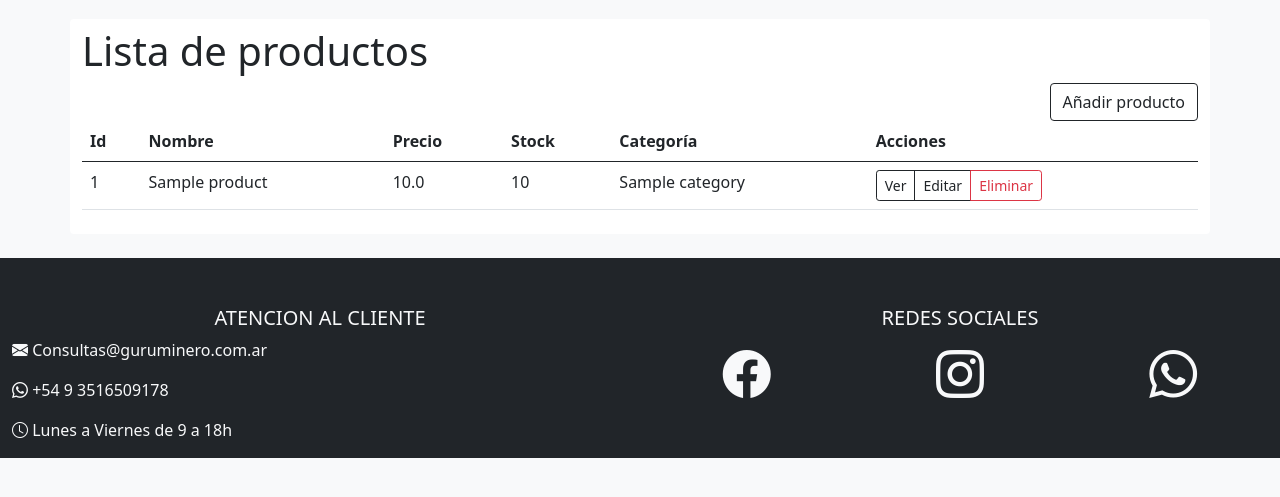
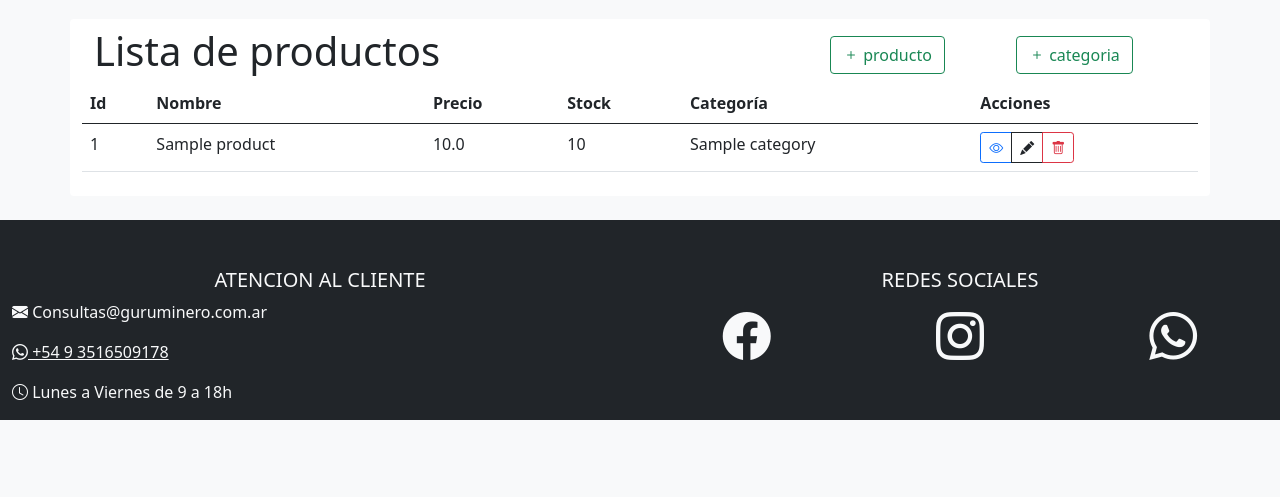
Before and after one commit to ivanln26/404_minerva, a Django app: page /products/ in a window 1280 px wide. Shown: the part 56-553 px from the top of the page. Run offline with Django 3.2, Linux system fonts and the light colour scheme; tables that the repository leaves empty hold one stand-in row (values such as "Sample post").

Commit message:
Add some links and icons

```diff
--- a/minerva/templates/footer.html
+++ b/minerva/templates/footer.html
@@ -3,7 +3,7 @@
     <div class="col text-light">
       <h5 class="text-center">ATENCION AL CLIENTE</h5>
       <p><i class="bi-envelope-fill"></i> Consultas@guruminero.com.ar</p>
-      <p><i class="bi-whatsapp"></i> +54 9 3516509178</p>
+      <p> <a class="link-light" target="blank" href=" https://web.whatsapp.com/send?phone=+5493515680925"><i class="bi-whatsapp"></i> +54 9 3516509178</p></a>
       <p><i class="bi-clock"></i> Lunes a Viernes de 9 a 18h</p>
       </ul>
     </div>
@@ -11,13 +11,13 @@
       <h5>REDES SOCIALES</h5>
       <div class="row">
         <div class="col">
-          <a class="link-light" style="font-size: 3em;" href=""><i class="bi-facebook"></i></a>
+          <a class="link-light" target="blank" style="font-size: 3em;" href="https://facebook.com"><i class="bi-facebook"></i></a>
         </div>
         <div class="col">
-          <a class="link-light" style="font-size: 3em;" href=""><i class="bi-instagram"></i></a>
+          <a class="link-light" target="blank" style="font-size: 3em;" href="https://instagram.com/GuruMinero"><i class="bi-instagram"></i></a>
         </div>
         <div class="col">
-          <a class="link-light" style="font-size: 3em;" href=""><i class="bi-whatsapp"></i></a>
+          <a class="link-light" target="blank" style="font-size: 3em;" href="https://web.whatsapp.com/send?phone=+5493515680925"><i class="bi-whatsapp"></i></a>
         </div>
       </div>
     </div>
--- a/minerva/templates/navbar.html
+++ b/minerva/templates/navbar.html
@@ -34,7 +34,7 @@
               {{ user }}
             </a>
             <ul class="dropdown-menu dropdown-menu-dark" aria-labelledby="navbarDarkDropdownMenuLink">
-              <li class="nav-item"><a class="dropdown-item" href="#">Mi cuenta</a></li>
+              <li><a class="dropdown-item" href="#">Mi cuenta</a></li>
               <li><a class="dropdown-item" href="{% url 'admin:index' %}">Administrador</a></li>
               <li><a class="dropdown-item" href="{% url 'logout' %}">Cerrar sesion</a></li>
             </ul>
--- a/minerva/templates/product_list.html
+++ b/minerva/templates/product_list.html
@@ -3,7 +3,25 @@
 {% block title %}Lista de productos{% endblock %}
 
 {% block content %}
-  <h1>Lista de productos</h1>
+<div class="row mx-0">
+  <div class="col-8 mx-0 my-auto">
+    <h1>Lista de productos</h1>
+  </div>
+  <div class="col-4 mx-0 my-auto">
+    <div class="row">
+      <div class="col px-1 py-1">
+        <a class="btn btn-outline-success" href="{% url 'product_create' %}" role="button">
+          <i class="bi-plus"></i> producto
+        </a>
+      </div>
+      <div class="col px-1 py-1">
+        <a class="btn btn-outline-success" href="{% url 'product_create' %}" role="button">
+          <i class="bi-plus"></i> categoria
+        </a>
+      </div>
+    </div>
+  </div>
+</div>
   {% if messages %}
     {% for message in messages %}
       <div class="alert {{ message.tags }} alert-dismissible fade show" role="alert">
@@ -13,9 +31,6 @@
     {% endfor %}
   {% endif %}
   <div class="d-grid gap-2 d-md-flex justify-content-md-end">
-    <a class="btn btn-outline-dark" href="{% url 'product_create' %}" role="button">
-      Añadir producto
-    </a>
   </div>
   <div class="table-responsive">
     <table class="table table-hover">
@@ -39,9 +54,9 @@
           <td>{{ product.category }}</td>
           <td>
             <div class="btn-group btn-group-sm" role="group">
-              <a class="btn btn-outline-dark" href="{% url 'product_detail' product.id %}" role="button">Ver</a>
-              <a class="btn btn-outline-dark" href="{% url 'product_edit' product.id %}" role="button">Editar</a>
-              <a class="btn btn-outline-danger" href="{% url 'product_delete' product.id %}" role="button">Eliminar</a>
+              <a class="btn btn-outline-primary" href="{% url 'product_detail' product.id %}" role="button"><i class="bi-eye"></i></a>
+              <a class="btn btn-outline-dark" href="{% url 'product_edit' product.id %}" role="button"><i class="bi-pencil-fill"></i></a>
+              <a class="btn btn-outline-danger" href="{% url 'product_delete' product.id %}" role="button"><i class="bi-trash"></i></a>
             </div>
           </td>
         </tr>
```
